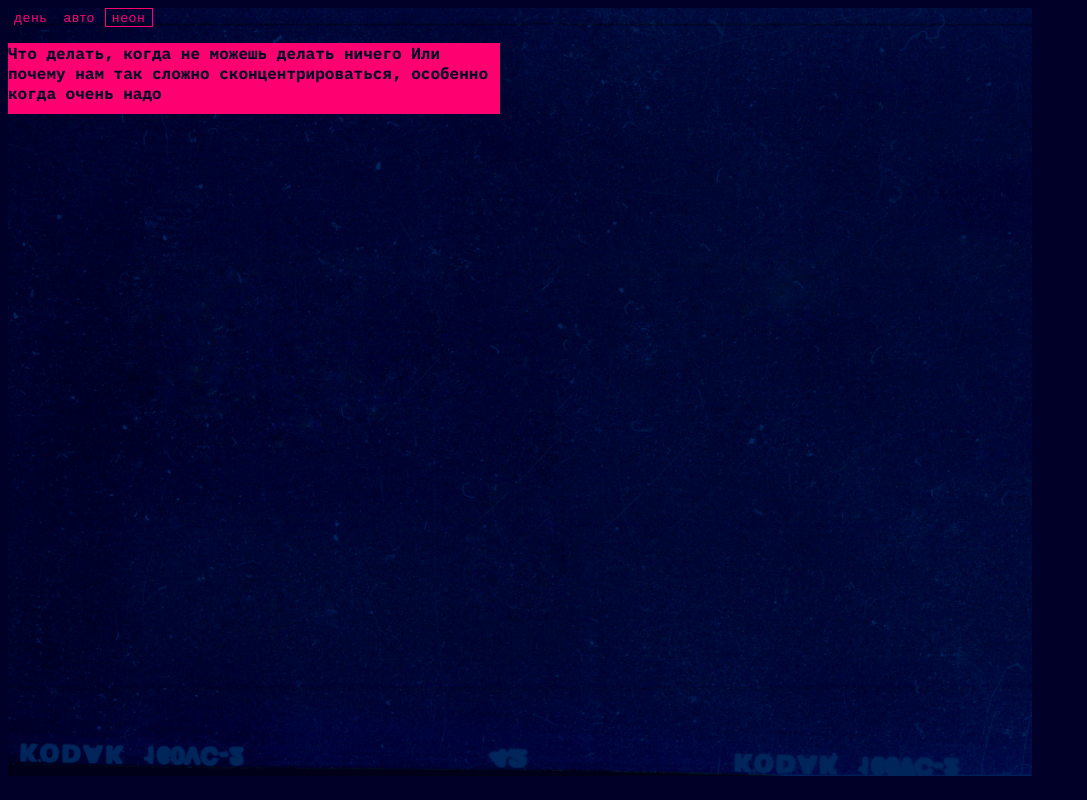
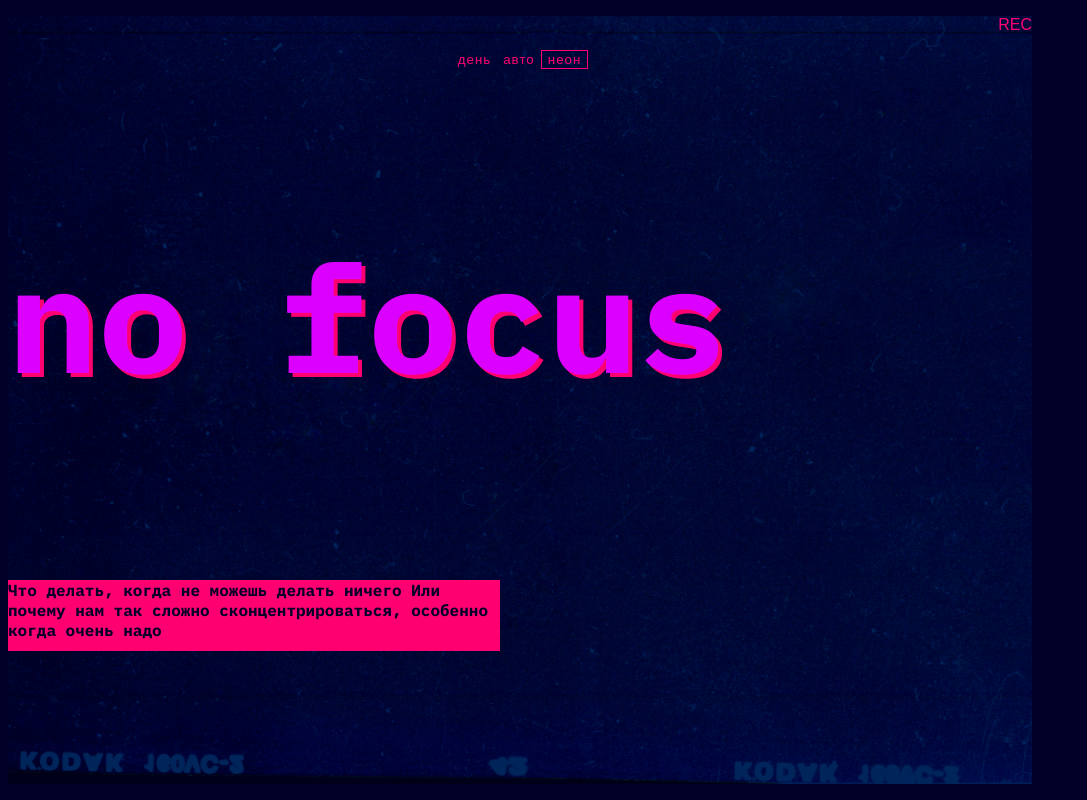
Before and after one commit to QuietesDeath/-, a plain HTML site: page Index.html in a window 1280 px wide. Shown: the whole page, without its empty margins (0-1087 px from the left). Drawn offline with Linux system fonts and the light colour scheme.

Commit message:
Quiet_Death
2 commit

```diff
--- a/Index.html
+++ b/Index.html
@@ -8,13 +8,22 @@
 </head>
 <body>
   <header class="background">
+      <p class="lamp">REC</p>
+      <div></div>
       <nav class="theme-sw">
             <button class="theme-a">день</button>
             <button class="theme-a">авто</button>
             <button class="theme-b">неон</button>
      </nav>
+     <p class="focus">no focus</p>
      <p class="theme-p"> Что делать, когда не можешь делать ничего
 Или почему нам так сложно сконцентрироваться, особенно когда очень надо</p>
   </header>
+  <main>
+
+  </main>
+  <footer>
+
+  </footer>
 </body>
 </html>
--- a/app.css
+++ b/app.css
@@ -1,6 +1,7 @@
 body{
     background-color: #000028;
-
+    width: 1024;
+    height: 768;
 }
 
 @font-face {
@@ -19,6 +20,7 @@ body{
     background-image: url(assest/cover-image-dark.png);
     width: 1024px;
     height: 768px;
+    position: relative;
 }
 
 .theme-a {
@@ -42,10 +44,31 @@ body{
     background-color: #FF0070;
     width: 492px;
     height: 71px;
+    position: absolute;
     text-align: left;
-
 }
 
 .theme-sw {
-    align-items: center;
+    display: flex;
+    justify-content: center;
 }
+
+.focus {
+    color: #DB00FF;
+    text-shadow: 4px 4px 0 #FF0070;
+    font-family: PlexMono-bold;
+    font-size:  150px;
+}
+
+div {
+    box-shadow: #FF0070;
+}
+
+.lamp {
+    font-family: PlexMono-regular, sans-serif;
+    display: flex;
+    justify-content: right;
+    width: 52;
+    height: 26;
+    color: #FF0070;
+}
```
Lines whose indentation alone changed are shown as unchanged.
